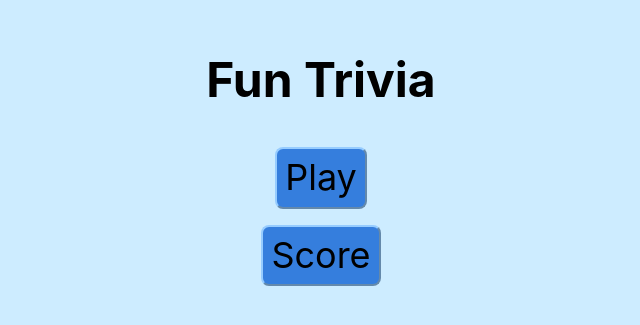
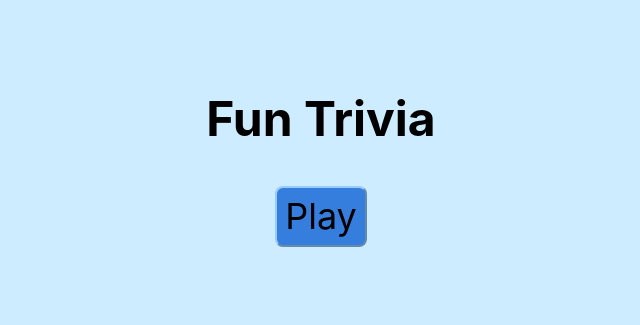
Before and after one commit to asen23/FunTrivia, a React (Create React App) app: page / in a window 1280 px wide. Shown: the part 243-568 px from the top of the page, without its empty margins (319-959 px from the left). Built offline with nearby package versions, Linux system fonts and the light colour scheme.

Commit message:
feat: added play logic to homepage

```diff
--- a/src/App.js
+++ b/src/App.js
@@ -1,12 +1,26 @@
-import React from "react"
+import React, { useState } from "react"
 import Button from "./Components/Button"
+import Trivia from "./Components/Trivia"
 
 function App() {
+    const [isPlaying, setIsPlaying] = useState(false)
     return (
         <div className="flex flex-column items-center justify-center vh-100 bg-lightest-blue">
             <h1 className="f1">Fun Trivia</h1>
-            <Button name="Play" />
-            <Button name="Score" />
+            {isPlaying ? (
+                <Trivia
+                    exit={() => {
+                        setIsPlaying(false)
+                    }}
+                />
+            ) : (
+                <Button
+                    name="Play"
+                    onClick={() => {
+                        setIsPlaying(true)
+                    }}
+                />
+            )}
         </div>
     )
 }
```
